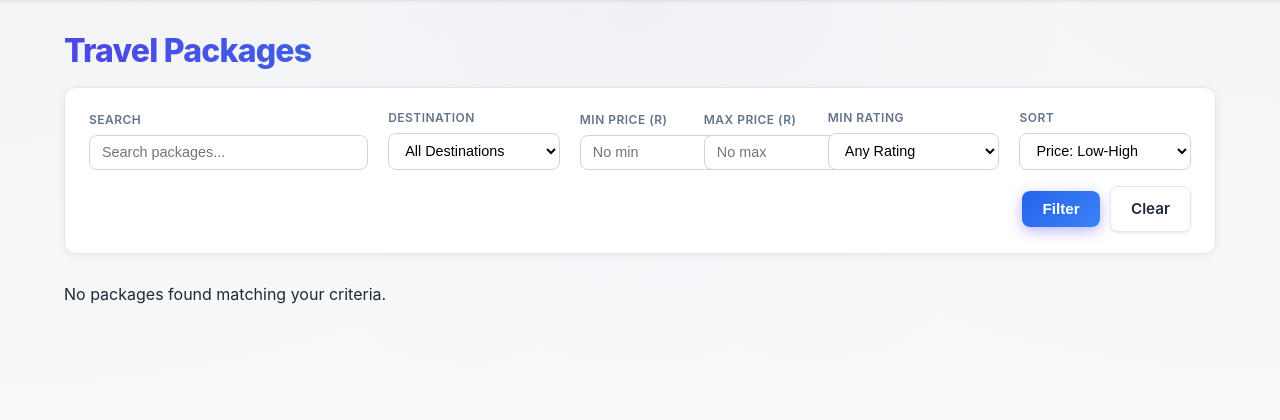
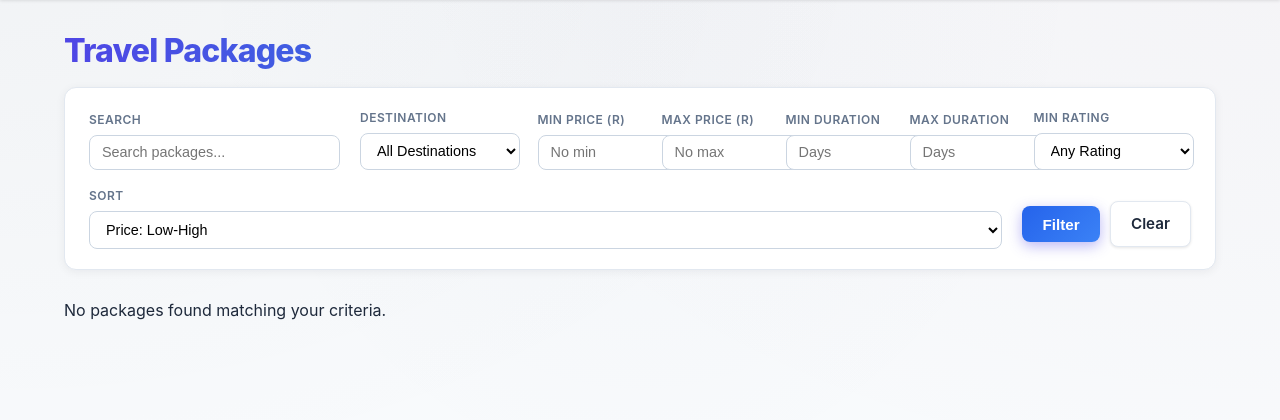
Before and after one commit to enockNyamweya/tripistry_lsn, a PHP site: page /traveller/packages.php in a window 1280 px wide. Shown: the part 63-483 px from the top of the page. Run offline with PHP 8.4, Linux system fonts and the light colour scheme; the visitor is signed in with stand-in values (Sample User, id 1); data that the repository does not hold is empty.

Commit message:
minor changee added duration filter

```diff
--- a/api/routes/packages.php
+++ b/api/routes/packages.php
@@ -118,6 +118,15 @@ function handlePackagesRequest($method, $id) {
                     $params[':max_price'] = $maxPriceFilter;
                 }
 
+                if (isset($_GET['min_duration']) && $_GET['min_duration'] !== '') {
+                    $whereClause .= " AND p.DurationDays >= :min_dur";
+                    $params[':min_dur'] = (int)$_GET['min_duration'];
+                }
+                if (isset($_GET['max_duration']) && $_GET['max_duration'] !== '') {
+                    $whereClause .= " AND p.DurationDays <= :max_dur";
+                    $params[':max_dur'] = (int)$_GET['max_duration'];
+                }
+
                 $havingClause = '';
                 if (isset($_GET['min_rating']) && $_GET['min_rating'] !== '') {
                     $havingClause = " HAVING AvgRating >= :min_rating OR AvgRating IS NULL";
--- a/assets/js/main.js
+++ b/assets/js/main.js
@@ -124,6 +124,11 @@ function initPackagesInfinite() {
         if (prices.min !== null) params.set('min_price', String(prices.min));
         if (prices.max !== null) params.set('max_price', String(prices.max));
 
+        ['min_duration', 'max_duration'].forEach(function (name) {
+            const field = form.elements[name];
+            if (field && field.value !== '') params.set(name, field.value);
+        });
+
         const minRating = form.elements['min_rating'];
         if (minRating && minRating.value !== '') params.set('min_rating', minRating.value);
         return params;
@@ -136,9 +141,10 @@ function initPackagesInfinite() {
             ? stars + ' ' + rating.toFixed(1) + ' (' + (pkg.ReviewCount || 0) + ' reviews)'
             : 'No reviews yet';
         const imgUrl = resolveImageUrl(pkg.ImageURL, baseUrl);
+        const fallbackImg = 'https://loremflickr.com/400/300/travel,landscape?lock=' + pkg.PackageID;
         const placeholderClass = imgUrl ? 'card-img-placeholder is-hidden' : 'card-img-placeholder';
         const mediaBlock = '<div class="card-media">' +
-            (imgUrl ? '<img src="' + escHtml(imgUrl) + '" alt="' + escHtml(pkg.Title) + '" class="card-img" loading="lazy" onerror="this.classList.add(\'is-hidden\');var n=this.nextElementSibling;if(n)n.classList.remove(\'is-hidden\');">' : '') +
+            (imgUrl ? '<img src="' + escHtml(imgUrl) + '" alt="' + escHtml(pkg.Title) + '" class="card-img" loading="lazy" onerror="this.onerror=null;this.src=\'' + fallbackImg + '\';">' : '') +
             '<div class="' + placeholderClass + '"' + (imgUrl ? ' hidden' : '') + '><span class="card-img-placeholder-icon">✈</span><span class="card-img-placeholder-text">No photo</span></div></div>';
         const ids = compareIds.slice();
         if (ids.indexOf(pkg.PackageID) === -1) ids.push(pkg.PackageID);
--- a/traveller/packages.php
+++ b/traveller/packages.php
@@ -67,6 +67,14 @@ if ($compareIds) {
             <span class="filter-label">Max price (R)</span>
             <input type="number" name="max_price" class="filter-price-input" placeholder="No max" min="1" step="1" inputmode="numeric"
                    value="<?php echo $maxPrice !== '' ? htmlspecialchars($maxPrice) : ''; ?>">
+        </label>
+        <label class="filter-field filter-field-price">
+            <span class="filter-label">Min Duration</span>
+            <input type="number" name="min_duration" class="filter-price-input" placeholder="Days" min="1" step="1" value="<?= htmlspecialchars($_GET['min_duration'] ?? '') ?>">
+        </label>
+        <label class="filter-field filter-field-price">
+            <span class="filter-label">Max Duration</span>
+            <input type="number" name="max_duration" class="filter-price-input" placeholder="Days" min="1" step="1" value="<?= htmlspecialchars($_GET['max_duration'] ?? '') ?>">
         </label>
         <label class="filter-field">
             <span class="filter-label">Min Rating</span>
```
